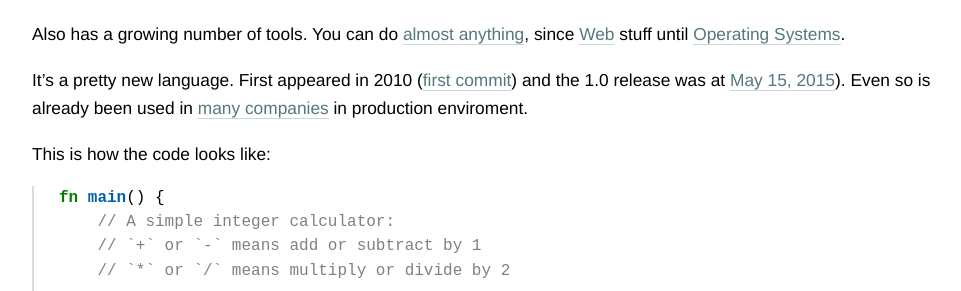
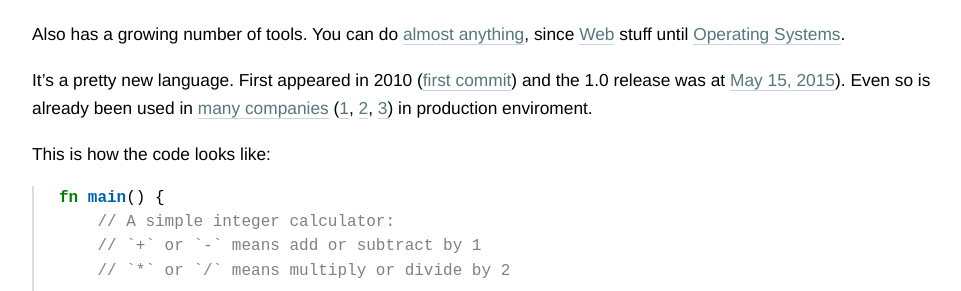
Before and after one commit to adelarsq/daily-rust.github.io, a Jekyll site: the page built from _posts/2016-04-25-what_is_rust.md, in a window 1280 px wide. Shown: the part 688-979 px from the top of the page, without its empty margins (158-1119 px from the left). Built offline with Jekyll 4.4.1, drawn with Linux system fonts in a browser that asks for light colours.

Commit message:
Update 2016-04-25-what_is_rust.md

```diff
--- a/_posts/2016-04-25-what_is_rust.md
+++ b/_posts/2016-04-25-what_is_rust.md
@@ -22,7 +22,7 @@ This language exposes lower level concepts but using high level features like:
 
 Also has a growing number of tools. You can do [almost anything](https://github.com/kud1ing/awesome-rust), since [Web](https://github.com/kud1ing/awesome-rust#web-programming) stuff until [Operating Systems](https://github.com/kud1ing/awesome-rust#operating-systems).
 
-It's a pretty new language. First appeared in 2010 ([first commit](https://github.com/rust-lang/rust/commit/c01efc669f09508b55eced32d3c88702578a7c3e)) and the 1.0 release was at [May 15, 2015](http://blog.rust-lang.org/2015/05/15/Rust-1.0.html)). Even so is already been used in [many companies](https://www.rust-lang.org/friends.html) in production enviroment.
+It's a pretty new language. First appeared in 2010 ([first commit](https://github.com/rust-lang/rust/commit/c01efc669f09508b55eced32d3c88702578a7c3e)) and the 1.0 release was at [May 15, 2015](http://blog.rust-lang.org/2015/05/15/Rust-1.0.html)). Even so is already been used in [many companies](https://www.rust-lang.org/friends.html) ([1](https://dropbox.tech/infrastructure/rewriting-the-heart-of-our-sync-engine), [2](https://msrc-blog.microsoft.com/2019/11/07/using-rust-in-windows/), [3](https://blog.discord.com/why-discord-is-switching-from-go-to-rust-a190bbca2b1f)) in production enviroment.
 
 This is how the code looks like:
 
```
